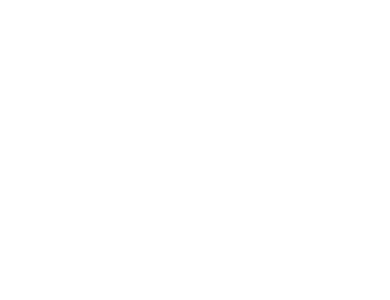
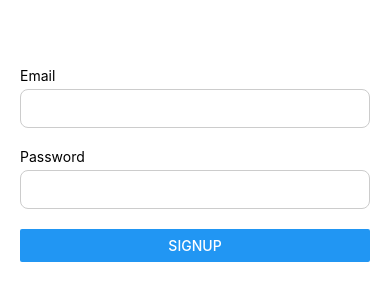
Before and after one commit to leo-nita/rncalendar, a React Native app: screen / in a window 390 px wide. Shown: the part 258-558 px from the top of the page. Built offline with nearby package versions, Linux system fonts and the light colour scheme.

Commit message:
add  sign up

```diff
--- a/App.tsx
+++ b/App.tsx
@@ -1,5 +1,6 @@
-import { StatusBar, StyleSheet, useColorScheme, View } from 'react-native';
+import { StatusBar, useColorScheme } from 'react-native';
 import { SafeAreaProvider } from 'react-native-safe-area-context';
+import SignUp from './src/screens/Signup';
 
 function App() {
   const isDarkMode = useColorScheme() === 'dark';
@@ -7,19 +8,9 @@
   return (
     <SafeAreaProvider>
       <StatusBar barStyle={isDarkMode ? 'light-content' : 'dark-content'} />
-      <AppContent />
+      <SignUp />
     </SafeAreaProvider>
   );
 }
 
-function AppContent() {
-  return <View style={styles.container}></View>;
-}
-
-const styles = StyleSheet.create({
-  container: {
-    flex: 1,
-  },
-});
-
 export default App;
--- /dev/null
+++ b/src/components/Input.tsx
@@ -0,0 +1,43 @@
+// components/InputField.js
+
+import { View, Text, TextInput, StyleSheet } from 'react-native';
+type InputFieldProps = {
+  label: string;
+  value: string;
+  onChangeText: (text: string) => void;
+  placeholder?: string;
+  secureTextEntry?: boolean;
+};
+
+const InputField = ({
+  label,
+  value,
+  onChangeText,
+  placeholder,
+  secureTextEntry = false,
+}: InputFieldProps) => {
+  return (
+    <View style={{ marginBottom: 20 }}>
+      <Text>{label}</Text>
+
+      <TextInput
+        value={value}
+        onChangeText={onChangeText}
+        placeholder={placeholder}
+        secureTextEntry={secureTextEntry}
+        style={styles.input}
+      />
+    </View>
+  );
+};
+
+export default InputField;
+const styles = StyleSheet.create({
+  input: {
+    borderWidth: 1,
+    borderColor: '#ccc',
+    padding: 10,
+    borderRadius: 8,
+    marginTop: 5,
+  },
+});
--- /dev/null
+++ b/src/screens/Signup.tsx
@@ -0,0 +1,28 @@
+import { useState } from 'react';
+import { Button, View, StyleSheet } from 'react-native';
+import InputField from '../components/Input';
+
+const SignUp = () => {
+  const [email, setEmail] = useState('');
+  const [password, setPassword] = useState('');
+
+  const handleSignup = () => {};
+
+  return (
+    <View style={styles.container}>
+      <InputField label={'Email'} value={email} onChangeText={setEmail} />
+      <InputField
+        label={'Password'}
+        value={password}
+        onChangeText={setPassword}
+      />
+
+      <Button title="Signup" onPress={handleSignup} />
+    </View>
+  );
+};
+
+export default SignUp;
+const styles = StyleSheet.create({
+  container: { flex: 1, justifyContent: 'center', padding: 20 },
+});
```
